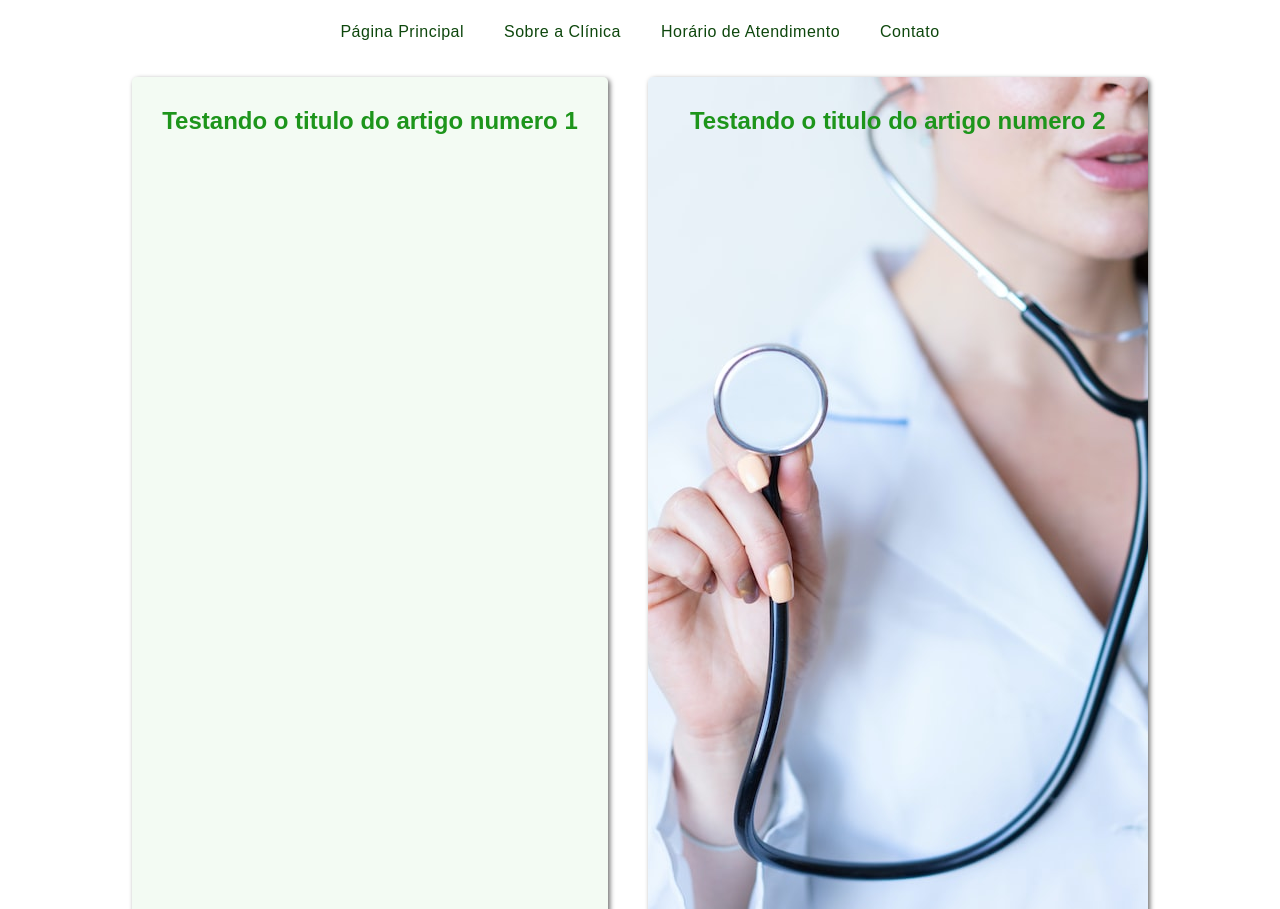
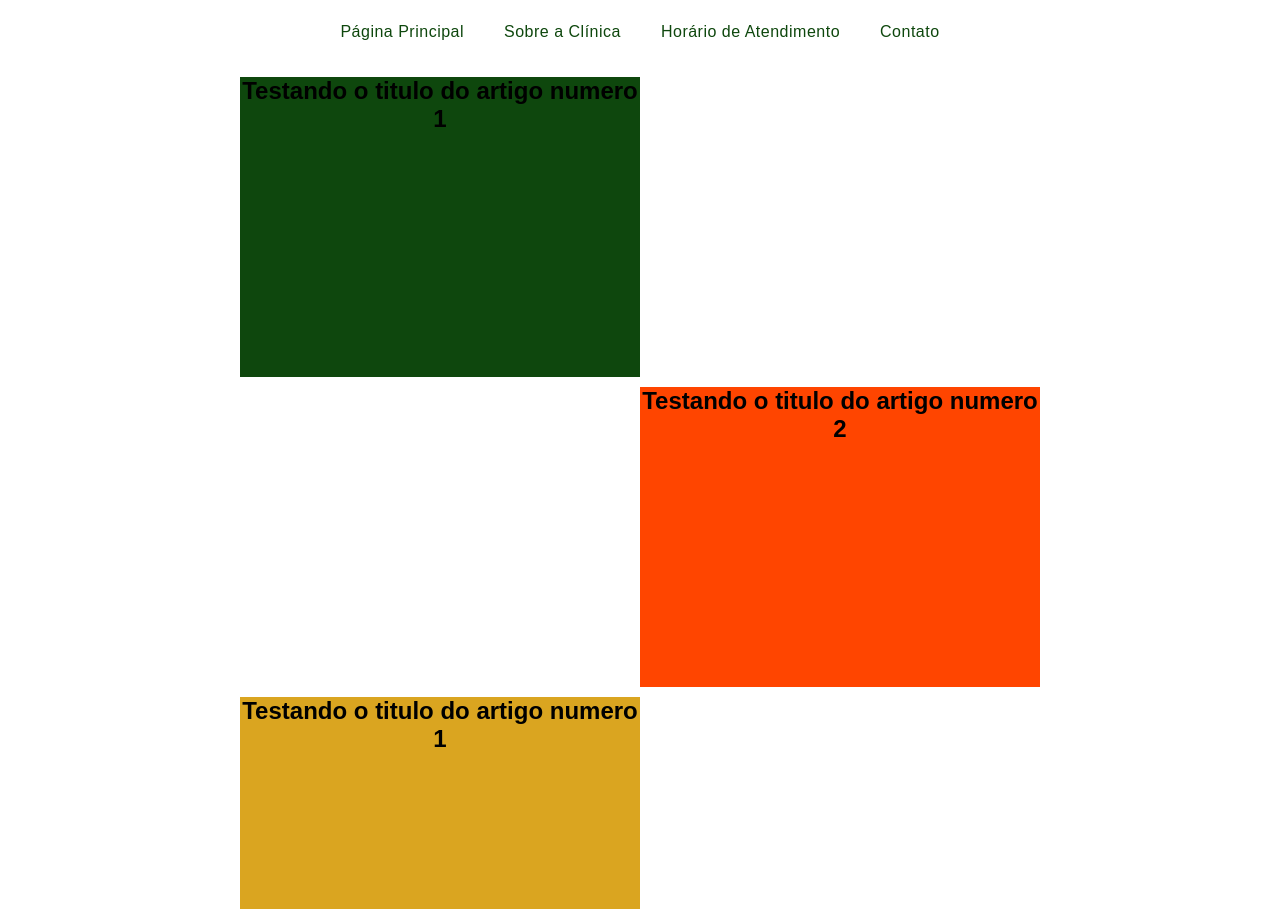
Before and after one commit to BiancoLorencini/bootcamp-desafio-dio, a plain HTML site: page contato.html in a window 1280 px wide. Shown: the part 303-1212 px from the top of the page. Drawn offline with Linux system fonts and the light colour scheme.

Commit message:
updating-contact-page

```diff
--- a/contato.html
+++ b/contato.html
@@ -20,13 +20,18 @@
             <a href="horario.html">Horário de Atendimento</a>
             <a href="contato.html">Contato</a>
         </nav>
-        <section class="first-section">
-            <article class="first-article">
-                <h2>Testando o titulo do artigo numero 1</h2>
-            </article>
-            <article class="second-article">
-                <h2>Testando o titulo do artigo numero 2</h2>
-            </article>
+        <section class="container-contact-2">
+            <section class="first-section-contact">
+                <div class="first-article-contact">
+                    <h2>Testando o titulo do artigo numero 1</h2>
+                </div>
+                <div class="second-article-contact">
+                    <h2>Testando o titulo do artigo numero 2</h2>
+                </div>
+                <div class="third-article-contact">
+                    <h2>Testando o titulo do artigo numero 1</h2>
+                </div>
+            </section>
         </section>
     </main>
     <footer>
--- a/style.css
+++ b/style.css
@@ -123,12 +123,53 @@ a:hover:before {
     border-radius: 50%;
 }
 
+
+
 .first-section {
     display: flex;
     justify-content: center;
     margin-top: 30px;
     gap: 40px;
     height: 140vh;
+}
+
+.container-contact-2 {
+    display: flexbox;
+    width: 800px;
+    margin: auto;
+}
+
+.first-section-contact {
+    position: relative;
+    width: 600px;
+    height: 930px;
+    width: inherit;
+    text-align: center;
+    margin-top: 30px;
+}
+
+.first-article-contact {
+    position: absolute;
+    background-color: #0e470d;
+    height: 300px;
+    width: 400px;
+}
+
+.second-article-contact {
+    position: absolute;
+    background-color: orangered;
+    height: 300px;
+    width: 400px;
+    top: 310px;
+    right:0px ;
+}
+
+.third-article-contact {
+    position: absolute;
+    background-color: goldenrod;
+    height: 300px;
+    width: 400px;
+    bottom: 10px;
 }
 
 .article-img {
```
